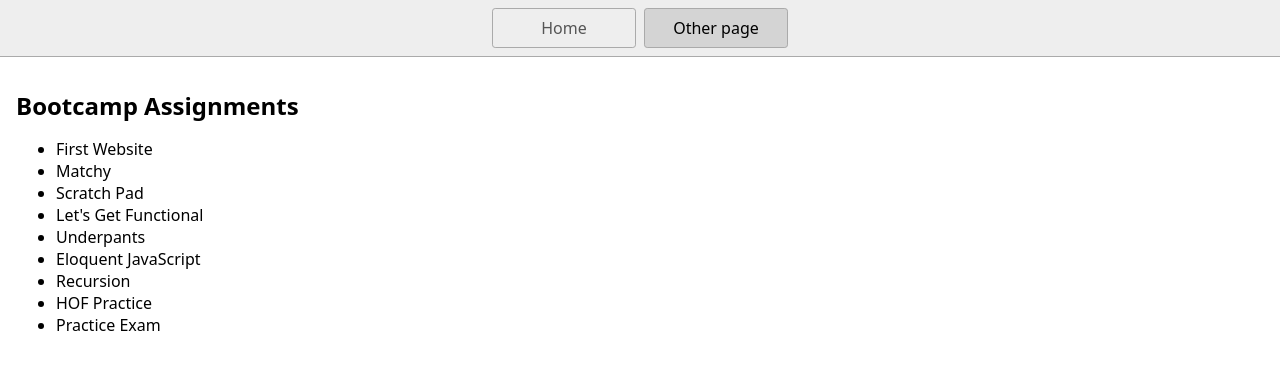
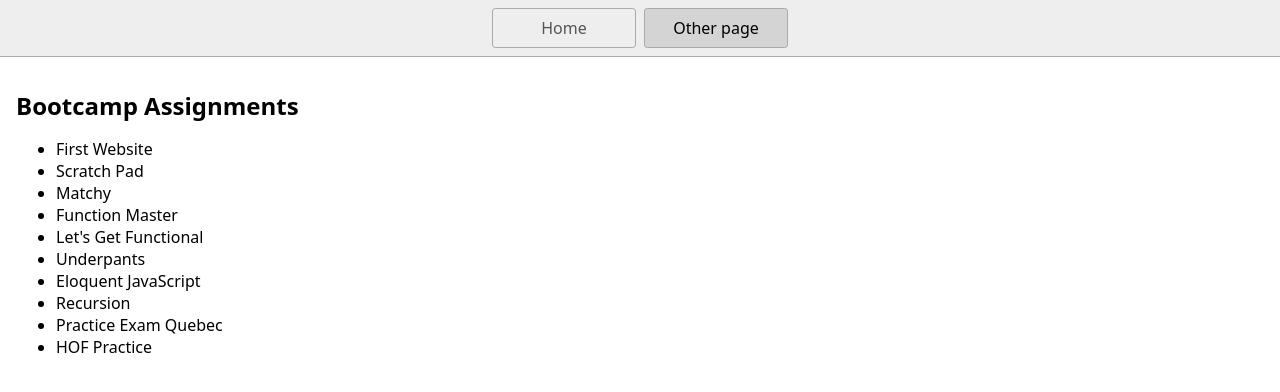
Before and after one commit to Gmcjr/stackblitz-starters-opSparkBootcampList, a website: page op-spark-bootcamp.html in a window 1280 px wide. Drawn offline with Linux system fonts and the light colour scheme.

Commit message:
'update'

```diff
--- a/op-spark-bootcamp.html
+++ b/op-spark-bootcamp.html
@@ -17,14 +17,15 @@
         <p>
           <ul>
             <li>First Website</li>
+            <li>Scratch Pad</li>
             <li>Matchy</li>
-            <li>Scratch Pad</li>
+            <li>Function Master</li>
             <li>Let's Get Functional</li>
             <li>Underpants</li>
             <li>Eloquent JavaScript</li>
             <li>Recursion</li>
+            <li>Practice Exam Quebec</li>
             <li>HOF Practice</li>
-            <li>Practice Exam</li>
           </ul>
       </p>
     </main>
```
Also changed, not shown: 1 other file.
